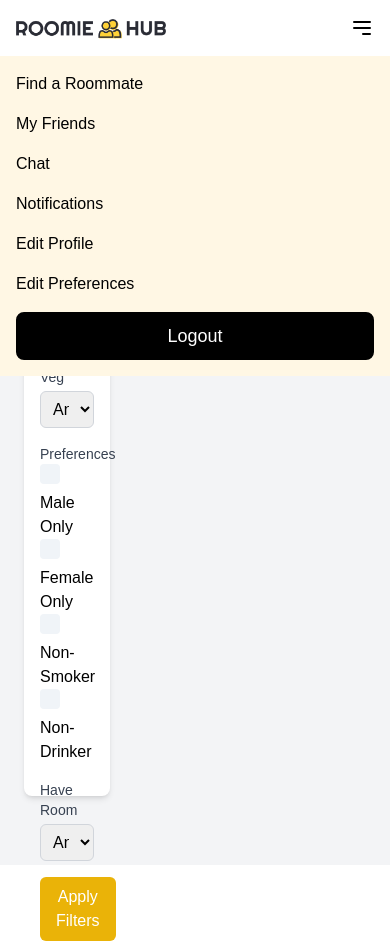
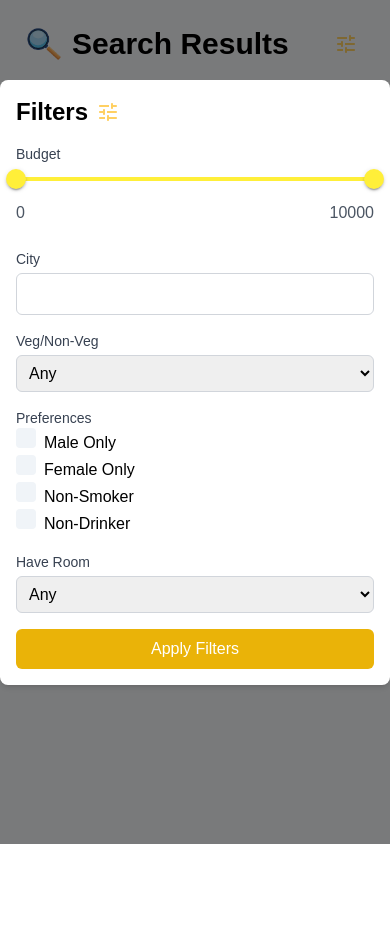
Before and after one commit to jariwala-jay/roomiehub, a Next.js app: page /searchAll in a window 390 px wide. Both pictures are taken after a click on the button 362 px from the left and 28 px from the top of the page. After the commit the page ends 844 px from the top, so only its background shows below. Built offline with nearby package versions, Linux system fonts and the light colour scheme.

Commit message:
searchALL

```diff
--- a/pages/searchAll.tsx
+++ b/pages/searchAll.tsx
@@ -3,9 +3,11 @@ import axios from "axios";
 import ProfileCard from "@/components/ProfileCard";
 import Slider from "@mui/material/Slider";
 import TuneRoundedIcon from "@mui/icons-material/TuneRounded";
-import HomeNavbar from "@/components/HomeNavbar";
+
 import Checkbox from "@mui/joy/Checkbox";
-import CityInput from "@/components/CityInput"
+import CityInput from "@/components/CityInput";
+import Modal from "@mui/material/Modal";
+import IconButton from "@mui/material/IconButton";
 
 const SearchAll = () => {
   const [preferences, setPreferences] = useState({
@@ -24,6 +26,7 @@ const SearchAll = () => {
     preference_checklist: [],
     have_room: "Any",
   });
+  const [isFilterModalOpen, setIsFilterModalOpen] = useState(false);
 
   useEffect(() => {
     const user = JSON.parse(localStorage.getItem("user"));
@@ -131,6 +134,7 @@ const SearchAll = () => {
           filterCriteria
         );
         setResults(searchResponse.data);
+        setIsFilterModalOpen(false);
       }
     } catch (err) {
       setError("Failed to apply filters.");
@@ -152,9 +156,9 @@ const SearchAll = () => {
 
   return (
     <>
-      <HomeNavbar />
-      <div className="flex max-w-[2160px] mx-auto min-h-[93vh] bg-gray-100 p-6">
-        <div className="w-1/4 bg-white max-h-[82vh] p-4 rounded-lg shadow-md">
+
+      <div className="flex flex-col lg:flex-row max-w-[2160px] mx-auto min-h-screen  bg-gray-100 p-6">
+        <div className="lg:w-1/4 bg-white max-h-[82vh] p-4 rounded-lg shadow-md hidden lg:block">
           <div className="flex items-center mb-4">
             <h2 className="text-2xl font-bold mr-2">Filters</h2>
             <TuneRoundedIcon className="text-[#ffd062]" />
@@ -252,14 +256,21 @@ const SearchAll = () => {
             Apply Filters
           </button>
         </div>
-        <div className="w-3/4 pl-6">
-          <div className="flex items-center mb-6">
+        <div className="w-full lg:w-3/4 lg:pl-6">
+          <div className="flex items-center mb-6 justify-between">
+            <div className="flex items-center">
               <img
                 src="/search.png"
                 className="w-10 items-center justify-center"
                 alt=""
               />
               <h2 className="text-3xl ml-2 font-bold">Search Results</h2>
+            </div>
+            <div className="lg:hidden">
+              <IconButton onClick={() => setIsFilterModalOpen(true)}>
+                <TuneRoundedIcon className="text-[#ffd062]" />
+              </IconButton>
+            </div>
           </div>
 
           <div className="flex space-x-4 mb-6">
@@ -268,11 +279,11 @@ const SearchAll = () => {
               placeholder="Search by any keyword"
               value={searchTerm}
               onChange={handleSearch}
-              className="p-2 border border-gray-300 rounded-lg"
+              className="p-2 border border-gray-300 rounded-lg w-full"
             />
           </div>
           {error && <div className="text-red-500 mb-4">{error}</div>}
-          <div className="grid grid-cols-1 sm:grid-cols-2 lg:grid-cols-3  2xl:grid-cols-5 gap-6 w-full">
+          <div className="grid grid-cols-1 sm:grid-cols-2 lg:grid-cols-3 xl:grid-cols-3 2xl:grid-cols-3   3xl:grid-cols-4 gap-6 w-full">
             {filteredResults.length === 0 ? (
               <p className="text-lg">No results found</p>
             ) : (
@@ -287,6 +298,110 @@ const SearchAll = () => {
           </div>
         </div>
       </div>
+
+      <Modal
+        open={isFilterModalOpen}
+        onClose={() => setIsFilterModalOpen(false)}
+      >
+        <div className="flex flex-col p-4 bg-white rounded-lg shadow-md max-w-lg mx-auto mt-20">
+          <div className="flex items-center mb-4">
+            <h2 className="text-2xl font-bold mr-2">Filters</h2>
+            <TuneRoundedIcon className="text-[#ffd062]" />
+          </div>
+
+          <div className="mb-4">
+            <label
+              htmlFor="budget"
+              className="block text-sm font-medium text-gray-700"
+            >
+              Budget
+            </label>
+            <Slider
+              value={filters.budget}
+              onChange={handleBudgetChange}
+              valueLabelDisplay="auto"
+              aria-labelledby="range-slider"
+              min={0}
+              max={4000}
+              style={{ color: "#FFEF39" }}
+            />
+            <div className="flex items-center justify-between mb-2 text-gray-600">
+              <span>{filters.budget[0]}</span>
+              <span>{filters.budget[1]}</span>
+            </div>
+          </div>
+          <CityInput value={filters.city} onChange={handleFilterChange} />
+          <div className="mb-4">
+            <label
+              htmlFor="veg_nonveg"
+              className="block text-sm font-medium text-gray-700"
+            >
+              Veg/Non-Veg
+            </label>
+            <select
+              id="veg_nonveg"
+              name="veg_nonveg"
+              value={filters.veg_nonveg}
+              onChange={handleFilterChange}
+              className="mt-1 p-2 w-full border border-gray-300 rounded-md"
+            >
+              <option value="Any">Any</option>
+              <option value="Veg">Veg</option>
+              <option value="Non-Veg">Non-Veg</option>
+            </select>
+          </div>
+          <div className="mb-4">
+            <label
+              htmlFor="preference_checklist"
+              className="block text-sm font-medium text-gray-700"
+            >
+              Preferences
+            </label>
+            <div>
+              {checklistOptions.map((item, index) => (
+                <div key={index}>
+                  <Checkbox
+                    color="neutral"
+                    size="md"
+                    variant="soft"
+                    id={`preference_${index}`}
+                    value={item.value}
+                    checked={filters.preference_checklist.includes(item.value)}
+                    onChange={handleChecklistChange}
+                    className="mr-2"
+                  />
+                  <label htmlFor={`preference_${index}`}>{item.label}</label>
+                </div>
+              ))}
+            </div>
+          </div>
+          <div className="mb-4">
+            <label
+              htmlFor="have_room"
+              className="block text-sm font-medium text-gray-700"
+            >
+              Have Room
+            </label>
+            <select
+              id="have_room"
+              name="have_room"
+              value={filters.have_room}
+              onChange={handleFilterChange}
+              className="mt-1 p-2 w-full border border-gray-300 rounded-md"
+            >
+              <option value="Any">Any</option>
+              <option value="yes">Yes</option>
+              <option value="no">No</option>
+            </select>
+          </div>
+          <button
+            onClick={applyFilters}
+            className="px-4 py-2 bg-yellow-500 text-white rounded-md hover:bg-yellow-600 transition-colors"
+          >
+            Apply Filters
+          </button>
+        </div>
+      </Modal>
     </>
   );
 };
```
Lines whose indentation alone changed are shown as unchanged.
